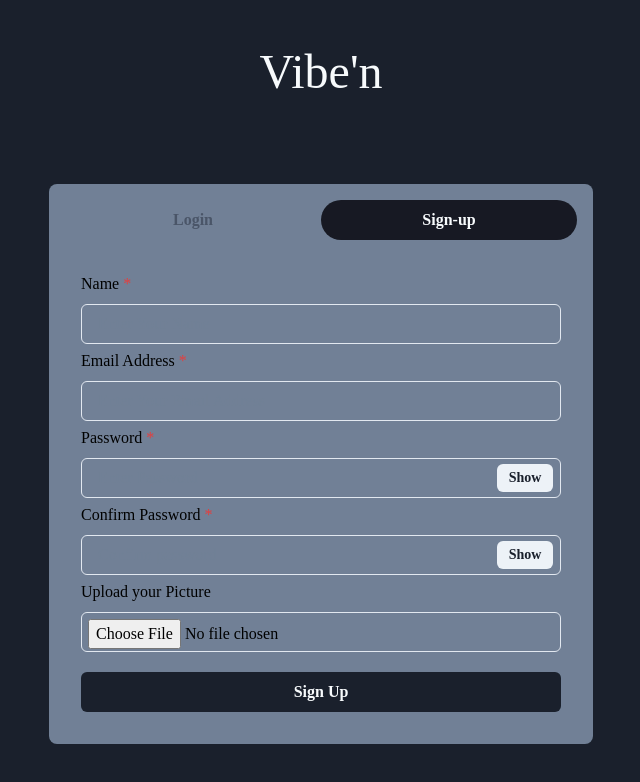
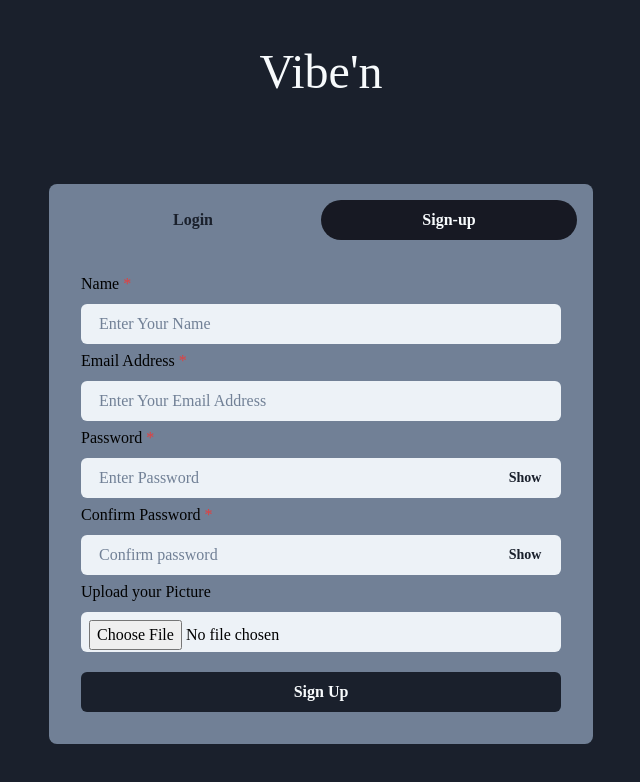
Before and after one commit to IRSHIT033/VIBE-n, a React (Vite) app in the folder client/: page / in a window 1280 px wide. Both pictures are taken after a click on the tab "Sign-up". Shown: the top 782 px of the page, without its empty margins (319-959 px from the left). Built offline with nearby package versions, Linux system fonts and the light colour scheme; no server answers.

Commit message:
fix : login/signup UI

```diff
--- a/client/src/Pages/HomePage.jsx
+++ b/client/src/Pages/HomePage.jsx
@@ -12,10 +12,10 @@ const HomePage = () => {
       <Box p={4} bg={'#718096'} color={'white'} w="100%" m="40px 0 15px 0" borderRadius="lg">
         <Tabs variant="soft-rounded">
           <TabList mb="1em">
-            <Tab width="50%" _focus={{ boxShadow: '0' }} _selected={{ bg: '#171923', color: '#F7FAFC' }}>
+            <Tab width="50%" color="#1A202C" _selected={{ bg: '#171923', color: '#F7FAFC' }}>
               Login
             </Tab>
-            <Tab width="50%" _focus={{ boxShadow: '0' }} _selected={{ bg: '#171923', color: '#F7FAFC' }}>
+            <Tab width="50%" color="#1A202C" _selected={{ bg: '#171923', color: '#F7FAFC' }}>
               Sign-up
             </Tab>
           </TabList>
--- a/client/src/User/BadgeUser.jsx
+++ b/client/src/User/BadgeUser.jsx
@@ -12,7 +12,7 @@ const BadgeUser = ({ user, handle }) => {
         mb={2}
         variant="solid"
         fontSize={12}
-        backgroundColor={'#319795'}
+        backgroundColor={'#1A202C'}
         color={'white'}
         cursor="pointer"
         onClick={handle}
--- a/client/src/User/UserList.jsx
+++ b/client/src/User/UserList.jsx
@@ -6,7 +6,7 @@ const UserList = ({ user, handlefunc }) => {
       onClick={handlefunc}
       cursor="pointer"
       bg="#e8e8e8"
-      _hover={{ background: '#fcd12a', color: 'white' }}
+      _hover={{ background: '#1A202C', color: 'white' }}
       w="100%"
       display="flex"
       alignItems={'center'}
--- a/client/src/components/Authentication/Login.jsx
+++ b/client/src/components/Authentication/Login.jsx
@@ -88,9 +88,11 @@ const Login = () => {
       <FormControl id="email" color="black" isRequired>
         <FormLabel>Email</FormLabel>
         <Input
+          variant="filled"
+          focusBorderColor="black"
+          _active={{ borderColor: 'black' }}
           placeholder="Enter your email"
           onChange={(e) => setEmail(e.target.value)}
-          _focus={{ boxShadow: '0' }}
           value={email}
         ></Input>
       </FormControl>
@@ -98,6 +100,8 @@ const Login = () => {
         <FormLabel>password</FormLabel>
         <InputGroup>
           <Input
+            variant="filled"
+            focusBorderColor="black"
             type={show ? 'text' : 'password'}
             placeholder="Enter your password"
             onChange={(e) => setpassword(e.target.value)}
--- a/client/src/components/Authentication/Signup.jsx
+++ b/client/src/components/Authentication/Signup.jsx
@@ -152,16 +152,29 @@ const Signup = () => {
     <VStack spacing="5px">
       <FormControl id="first-name" color="black" isRequired>
         <FormLabel>Name</FormLabel>
-        <Input focusBorderColor="none" placeholder="Enter Your Name" onChange={(e) => setName(e.target.value)} />
+        <Input
+          variant="filled"
+          focusBorderColor="black"
+          placeholder="Enter Your Name"
+          onChange={(e) => setName(e.target.value)}
+        />
       </FormControl>
       <FormControl id="email" color="black" isRequired>
         <FormLabel>Email Address</FormLabel>
-        <Input type="email" placeholder="Enter Your Email Address" onChange={(e) => setEmail(e.target.value)} />
+        <Input
+          variant="filled"
+          focusBorderColor="black"
+          type="email"
+          placeholder="Enter Your Email Address"
+          onChange={(e) => setEmail(e.target.value)}
+        />
       </FormControl>
       <FormControl id="password" color="black" isRequired>
         <FormLabel>Password</FormLabel>
         <InputGroup size="md">
           <Input
+            variant="filled"
+            focusBorderColor="black"
             type={show ? 'text' : 'password'}
             placeholder="Enter Password"
             onChange={(e) => setPassword(e.target.value)}
@@ -177,6 +190,8 @@ const Signup = () => {
         <FormLabel>Confirm Password</FormLabel>
         <InputGroup size="md">
           <Input
+            variant="filled"
+            focusBorderColor="black"
             type={show ? 'text' : 'password'}
             placeholder="Confirm password"
             onChange={(e) => setConfirmpassword(e.target.value)}
@@ -190,7 +205,14 @@ const Signup = () => {
       </FormControl>
       <FormControl id="pic" color="black">
         <FormLabel>Upload your Picture</FormLabel>
-        <Input type="file" p={1.5} accept="image/*" onChange={(e) => postDetails(e.target.files[0])} />
+        <Input
+          variant="filled"
+          focusBorderColor="black"
+          type="file"
+          p={1.5}
+          accept="image/*"
+          onChange={(e) => postDetails(e.target.files[0])}
+        />
       </FormControl>
       <Button
         bg="#1A202C"
--- a/client/src/components/Authentication/SingleChat.jsx
+++ b/client/src/components/Authentication/SingleChat.jsx
@@ -152,12 +152,12 @@ const SingleChat = ({ fetch, setfetch }) => {
             />
             {!selectedChat.isGroupChat ? (
               <>
-                {getSender(auth, selectedChat.users)}
+                <Text color="#A0AEC0">{getSender(auth, selectedChat.users)}</Text>
                 <ProfileModal auth={getSenderObject(auth, selectedChat.users)} />
               </>
             ) : (
               <>
-                {selectedChat.chatName.toUpperCase()}
+                <Text color="#A0AEC0">{selectedChat.chatName.toUpperCase()}</Text>
                 <UpDateGroup fetch={fetch} setfetch={setfetch} fetchMsg={fetchMsg} />
               </>
             )}
@@ -202,7 +202,7 @@ const SingleChat = ({ fetch, setfetch }) => {
         </>
       ) : (
         <Box display={'flex'} alignItems="center" justifyContent={'center'} height="100%">
-          <Text fontSize={'3xl'} pb={3}>
+          <Text fontSize={'3xl'} pb={3} color="#F7FAFC">
             Click on a user to start chat
           </Text>
         </Box>
--- a/client/src/miscellaneous/Chats.jsx
+++ b/client/src/miscellaneous/Chats.jsx
@@ -62,10 +62,11 @@ const Chats = ({ fetch }) => {
         width="100%"
         justifyContent={'space-between'}
         alignItems={'center'}
+        color="#F7FAFC"
       >
         Chats
         <GroupChat>
-          <Button display="flex" fontSize={{ base: '17px', md: '10px', lg: '17px' }} rightIcon={<AddIcon />}>
+          <Button display="flex" fontSize={{ base: '7px', md: '10px', lg: '17px' }} rightIcon={<AddIcon />}>
             Create New Group
           </Button>
         </GroupChat>
--- a/client/src/miscellaneous/GroupChat.jsx
+++ b/client/src/miscellaneous/GroupChat.jsx
@@ -150,7 +150,7 @@ const GroupChat = ({ children }) => {
           </ModalBody>
 
           <ModalFooter>
-            <Button colorScheme="teal" mr={3} onClick={handleSubmit}>
+            <Button color="#F7FAFC" bg="#1A202C" _hover={{ backgroundColor: '#1A202C' }} mr={3} onClick={handleSubmit}>
               Create
             </Button>
           </ModalFooter>
--- a/client/src/miscellaneous/SlideBar.jsx
+++ b/client/src/miscellaneous/SlideBar.jsx
@@ -101,13 +101,14 @@ function SlideBar() {
         alignItems="center"
         bg="#2D3748"
         w="100%"
-        color="#4A5568"
+        color="#F7FAFC"
+        _hover={{ color: '#1A202C' }}
         p="5px 10px 5px 10px"
       >
         <Tooltip label="Search Users to chat" hasArrow placement="bottom-end">
-          <Button variant="ghost" onClick={onOpen}>
-            <Search2Icon color="#718096" />
-            <Text display={{ base: 'none', md: 'flex' }} color="#718096" px={4}>
+          <Button variant="ghost" _active={{ color: '#1A202C' }} _hover={{ color: '#1A202C' }} onClick={onOpen}>
+            <Search2Icon color="#F7FAFC" />
+            <Text display={{ base: 'none', md: 'flex' }} color="#F7FAFC" px={4}>
               Search User
             </Text>
           </Button>
@@ -118,7 +119,7 @@ function SlideBar() {
         <Box>
           <Menu>
             <MenuButton p={1}>
-              <Box px={{ base: '1px', md: '5px' }}>
+              <Box px={{ base: '1px', md: '5px' }} color={'#F7FAFC'}>
                 <BellIcon fontSize={'2xl'} m={1} />
               </Box>
             </MenuButton>
--- a/client/src/miscellaneous/UpDateGroup.jsx
+++ b/client/src/miscellaneous/UpDateGroup.jsx
@@ -189,7 +189,15 @@ const UpDateGroup = ({ fetch, setfetch, fetchMsg }) => {
                 value={groupName}
                 onChange={(e) => setgroupName(e.target.value)}
               ></Input>
-              <Button variant="solid" colorScheme={'teal'} ml={1} isLoading={renameloading} onClick={handleRename}>
+              <Button
+                variant="solid"
+                bg={'#1A202C'}
+                color="#F7FAFC"
+                _hover={{ backgroundColor: '#1A202C' }}
+                ml={1}
+                isLoading={renameloading}
+                onClick={handleRename}
+              >
                 Update
               </Button>
             </FormControl>
@@ -201,7 +209,7 @@ const UpDateGroup = ({ fetch, setfetch, fetchMsg }) => {
             )}
           </ModalBody>
           <ModalFooter>
-            <Button colorScheme={'red'} mr={3} onClick={() => handleremove(auth)}>
+            <Button bg={'#A0AEC0'} _hover={{ backgroundColor: '#A0AEC0' }} mr={3} onClick={() => handleremove(auth)}>
               Leave Group
             </Button>
           </ModalFooter>
```
Also changed, not shown: 1 other file (tests, documents, lock files or other folders).
